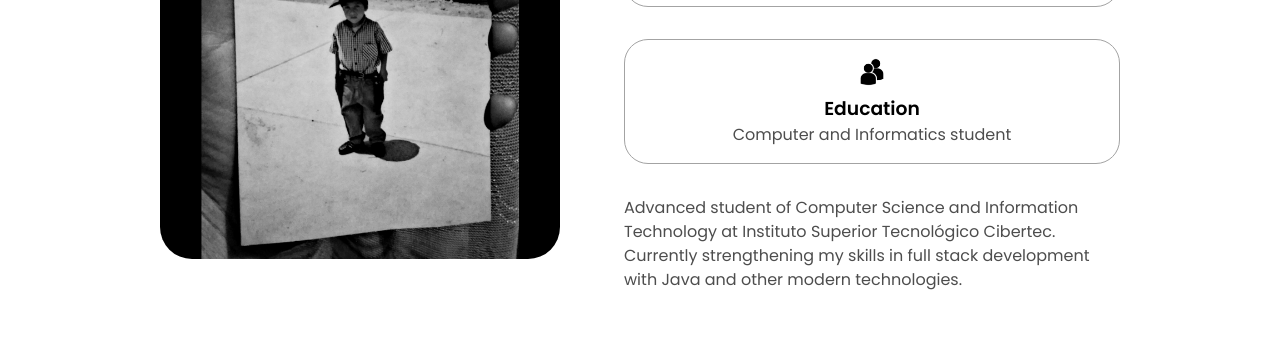
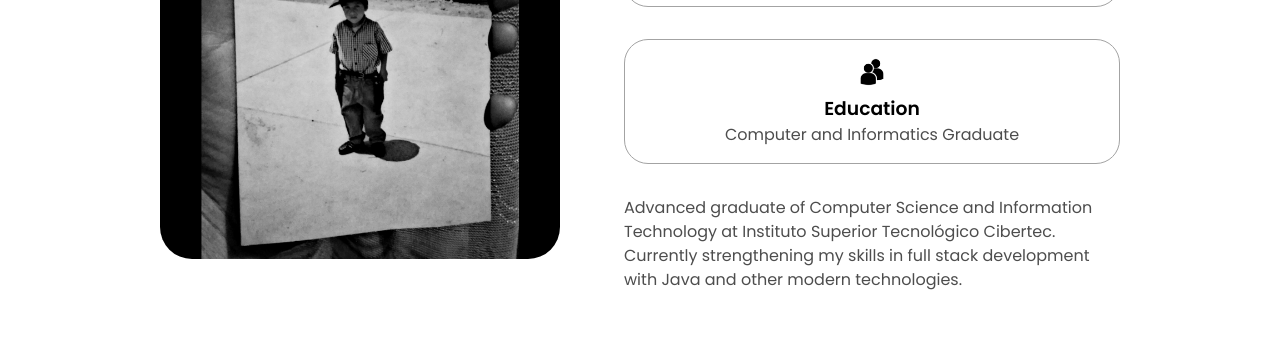
Before and after one commit to AldairBroncano/Portafolio-AldairBroncano, a React (Vite) app: page / in a window 1280 px wide. Shown: the part 1240-1582 px from the top of the page. Built offline with nearby package versions, Linux system fonts and the light colour scheme.

Commit message:
Se modifico grado de estudio

```diff
--- a/src/App.jsx
+++ b/src/App.jsx
@@ -209,13 +209,13 @@ function App() {
                   className="icon"
                 />
                 <h3>Education</h3>
-                <p>Computer and Informatics student</p>
+                <p>Computer and Informatics Graduate</p>
               </div>
             </div>
 
             <div className="text-container">
               <p>
-                Advanced student of Computer Science and Information Technology
+                Advanced graduate of Computer Science and Information Technology
                 at Instituto Superior Tecnológico Cibertec. Currently
                 strengthening my skills in full stack development with Java and
                 other modern technologies.
```
